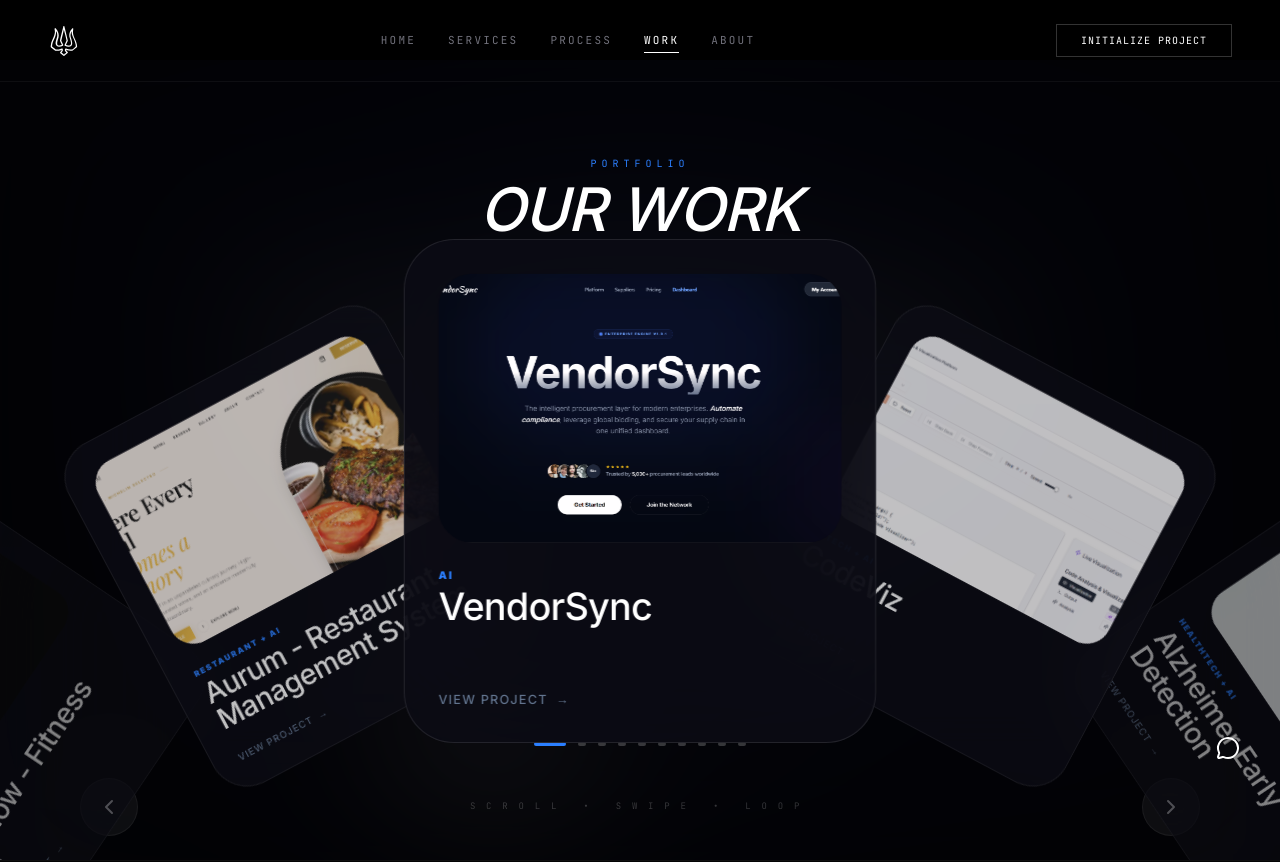
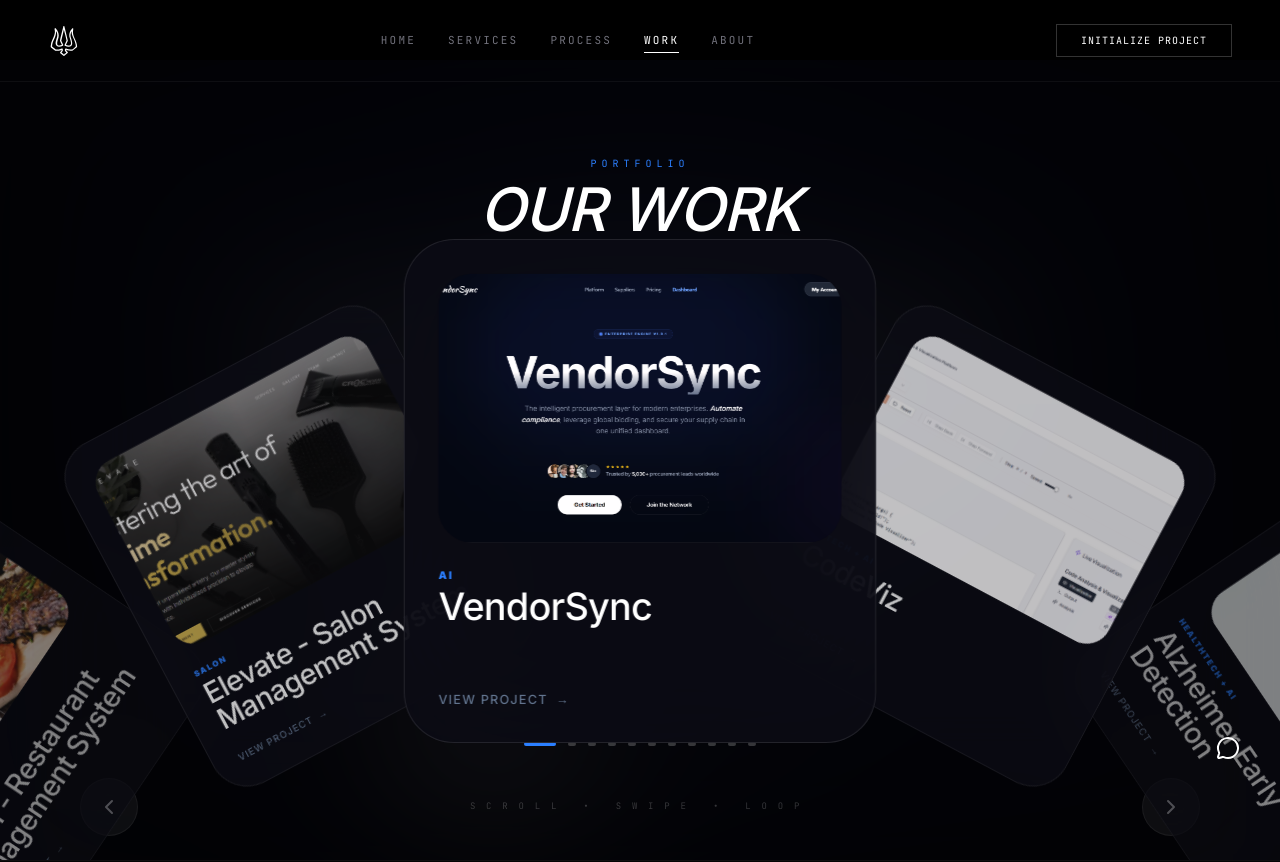
Before and after one commit to Anarva-systems/Anarva, a Next.js app: page /work in a window 1280 px wide. Shown: the top 862 px of the page. Built offline with nearby package versions, Linux system fonts and the light colour scheme.

Commit message:
new features added

```diff
--- a/app/components/home/WorkGrid.tsx
+++ b/app/components/home/WorkGrid.tsx
@@ -23,19 +23,19 @@ const PROJECTS = [
         id: "02"
     },
     {
+        title: "ELEVATE — salon",
+        category: "SALON MANAGEMENT SYSTEM",
+        video: "/Work/salon.mp4",
+        thumbnail: "/images/salon.png",
+        id: "03"
+    },
+    {
         title: "VENDORSYNC",
         category: "INTELLIGENCE GRID",
         video: "/Work/Vendorsync.mp4",
         thumbnail: "/images/Vendorsync.png",
-        id: "03"
+        id: "04"
     },
-    {
-        title: "REFINO — AI ARCHITECT",
-        category: "GEN-AI PLATFORM",
-        video: "/Work/Refino.mp4",
-        thumbnail: "/images/Refino.png",
-        id: "04"
-    }
 ];
 
 // Individual card — manages its own hover/video state
--- a/app/work/work.json
+++ b/app/work/work.json
@@ -235,7 +235,7 @@
         {
             "id": 10,
             "title": "Aurum - Restaurant Management System",
-            "label": "RESTAURANT + AI",
+            "label": "RESTAURANT",
             "color": "from-orange-600",
             "bg": "/Work/Food.mp4",
             "thumbnail": "/images/Food.png",
@@ -257,6 +257,32 @@
                 "Progress analytics dashboard"
             ],
             "gradient": "from-orange-500 via-amber-400 to-yellow-400"
+        },
+        {
+            "id": 11,
+            "title": "Elevate - Salon Management System",
+            "label": "SALON",
+            "color": "from-orange-600",
+            "bg": "/Work/salon.mp4",
+            "thumbnail": "/images/salon.png",
+            "year": "2025",
+            "role": "Full-Stack Development",
+            "description": "A smart salon management system that uses AI to generate personalized recommendations, track inventory in real-time, and adapt pricing based on demand.",
+            "techStack": [
+                "React Native",
+                "Next.js",
+                "Python",
+                "FastAPI",
+                "PostgreSQL",
+                "TensorFlow"
+            ],
+            "features": [
+                "AI-generated personalized recommendations",
+                "Real-time inventory tracking",
+                "Adaptive pricing based on demand",
+                "Progress analytics dashboard"
+            ],
+            "gradient": "from-orange-500 via-amber-400 to-yellow-400"
         }
     ]
 }
```
Also changed, not shown: public/images/salon.png (added), 1 other file (tests, documents, lock files or other folders).
